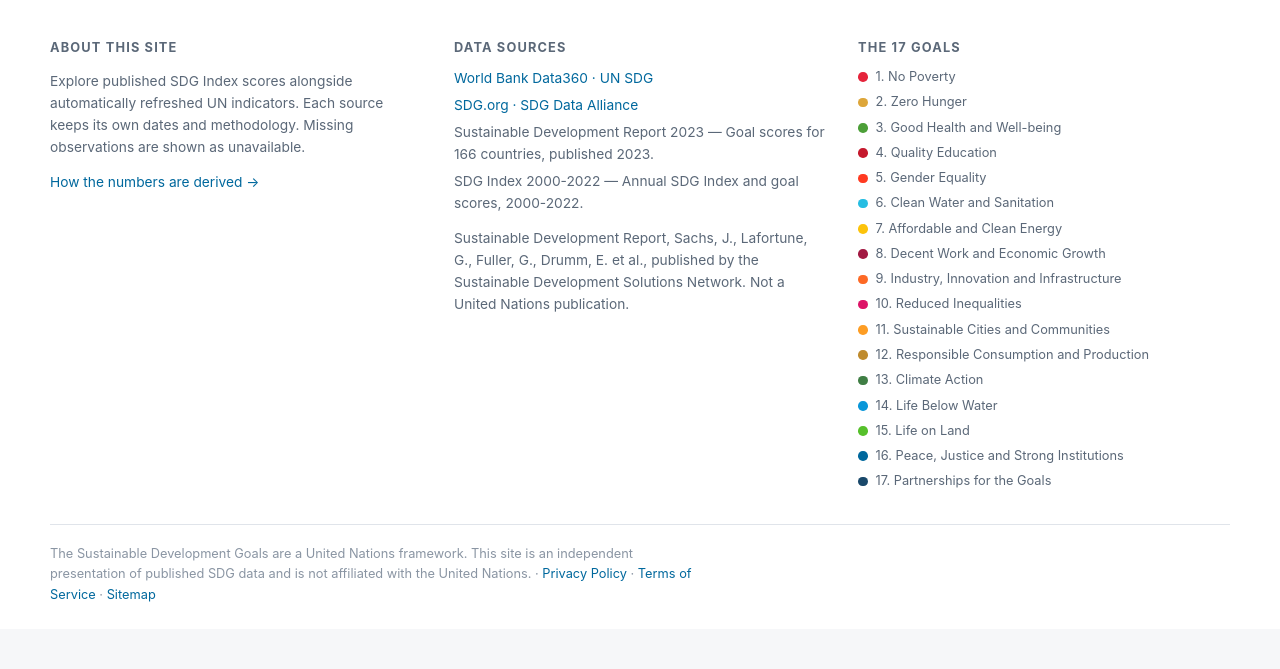
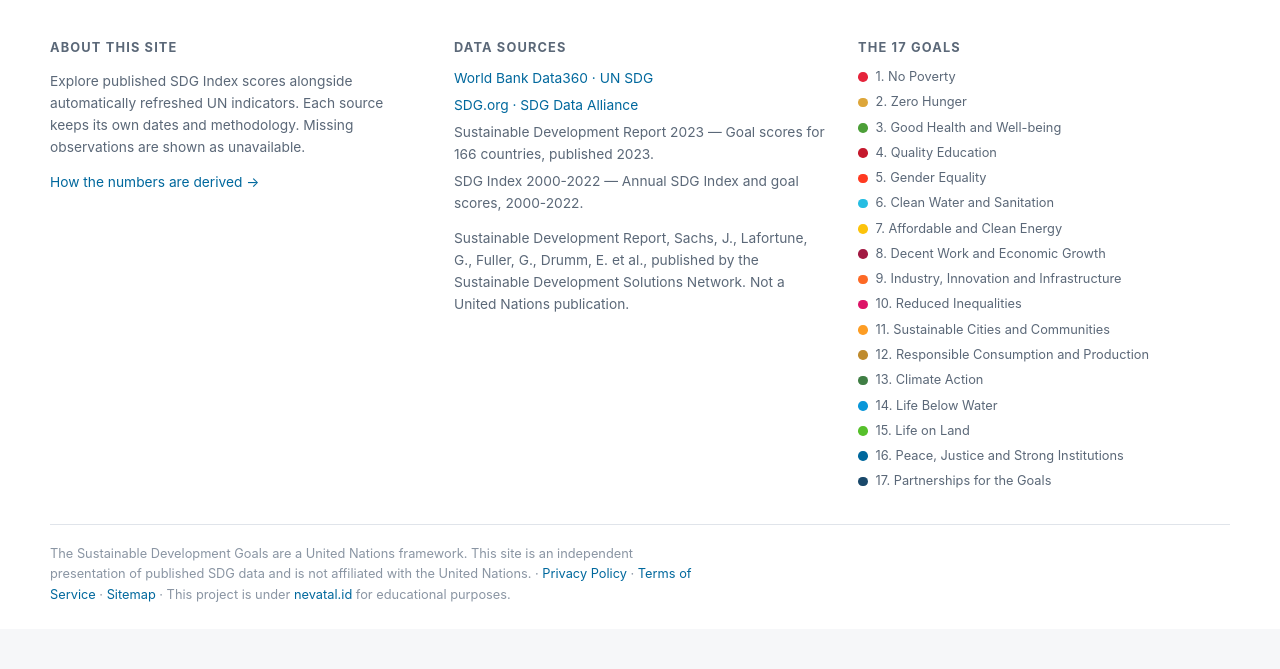
Before and after one commit to thirza258/Country-SDG, a Django app: page /about/ in a window 1280 px wide. Shown: the part 3916-4585 px from the top of the page. Run offline with Django 5.2, Linux system fonts and the light colour scheme; some libraries are stand-ins or nearby versions.

Commit message:
chore(legal): add nevatal.id educational disclaimer to footer

```diff
--- a/information/templates/base.html
+++ b/information/templates/base.html
@@ -112,6 +112,7 @@
           &middot; <a href="{% url 'privacy' %}">Privacy Policy</a>
           &middot; <a href="{% url 'terms' %}">Terms of Service</a>
           &middot; <a href="{% url 'sitemap' %}">Sitemap</a>
+          &middot; This project is under <a href="https://nevatal.id">nevatal.id</a> for educational purposes.
         </p>
       </div>
     </footer>
```
